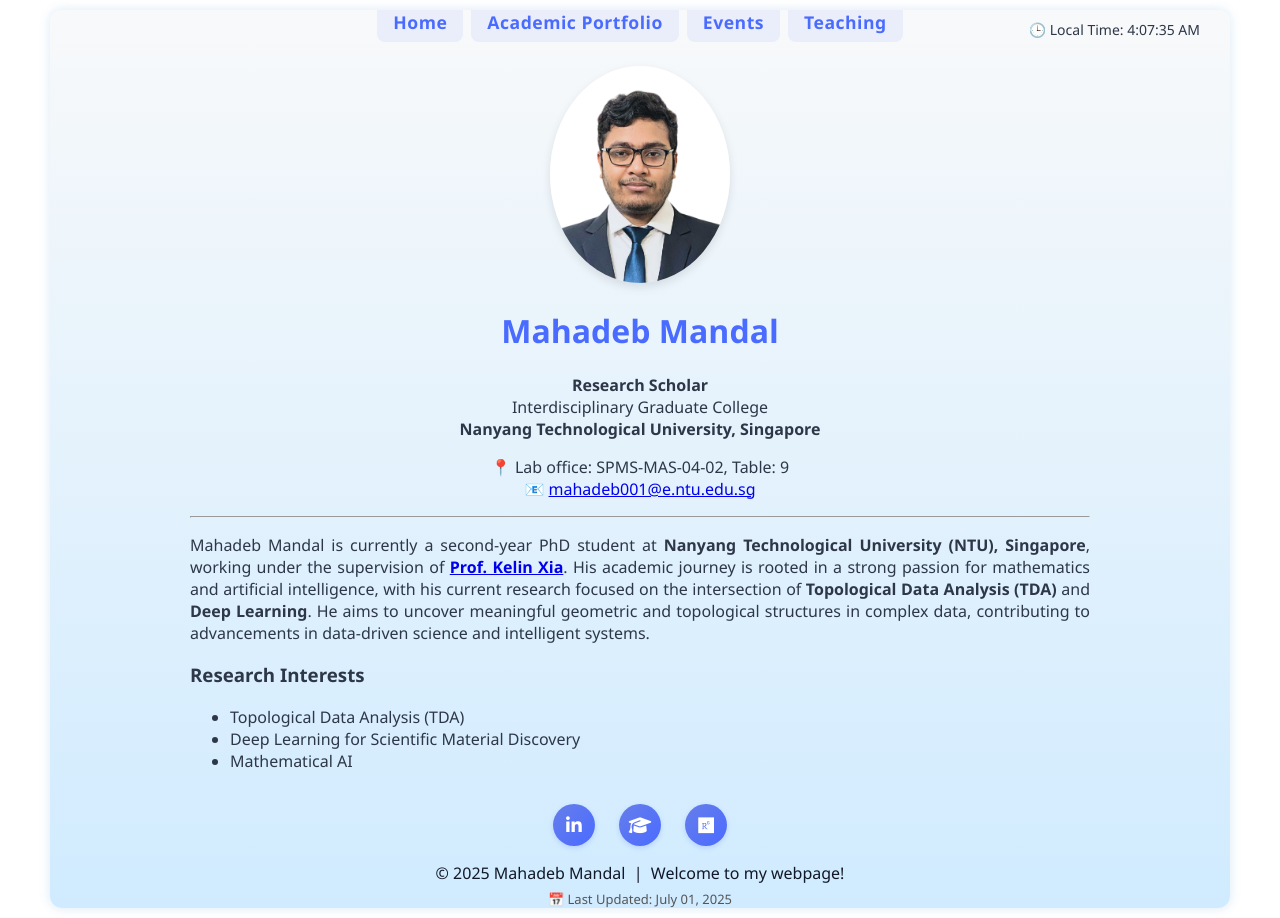
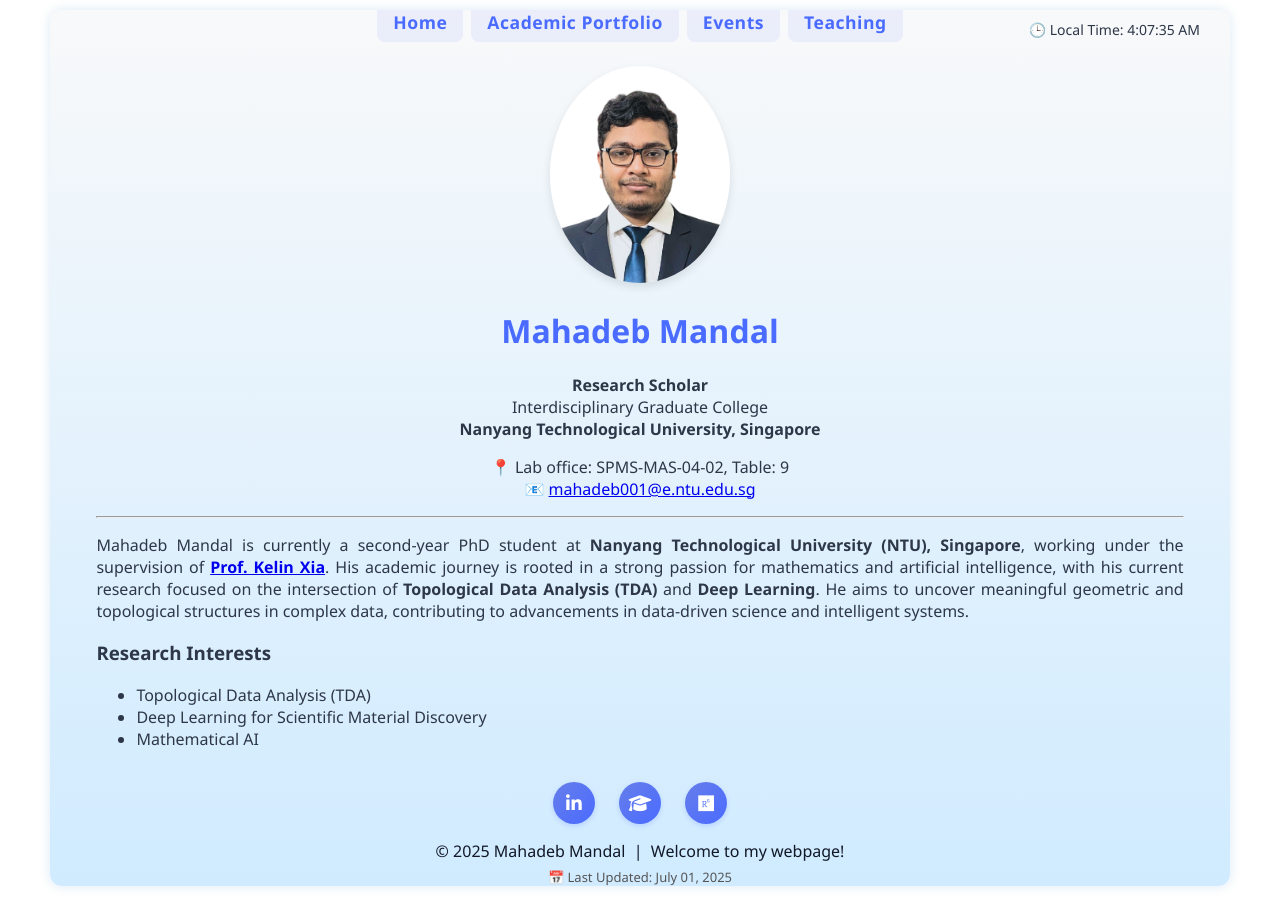
Before and after one commit to mahadeb-ai/mahadeb-ai.github.io, a Jekyll site: the page built from index.md, in a window 1280 px wide. Built offline with Jekyll 4.4.1, drawn with Linux system fonts in a browser that asks for light colours.

Commit message:
Update default.html

```diff
--- a/_layouts/default.html
+++ b/_layouts/default.html
@@ -13,6 +13,7 @@
         }
         .contact-section {
         margin: 3rem auto;
+        max-width: 900px;
         padding: 0 2rem;
         overflow: hidden;
       }
@@ -189,7 +190,6 @@
         }
 
         main {
-            max-width: 900px;
             margin: 2rem auto;
             padding: 0 2rem;
             background: transparent;
```
